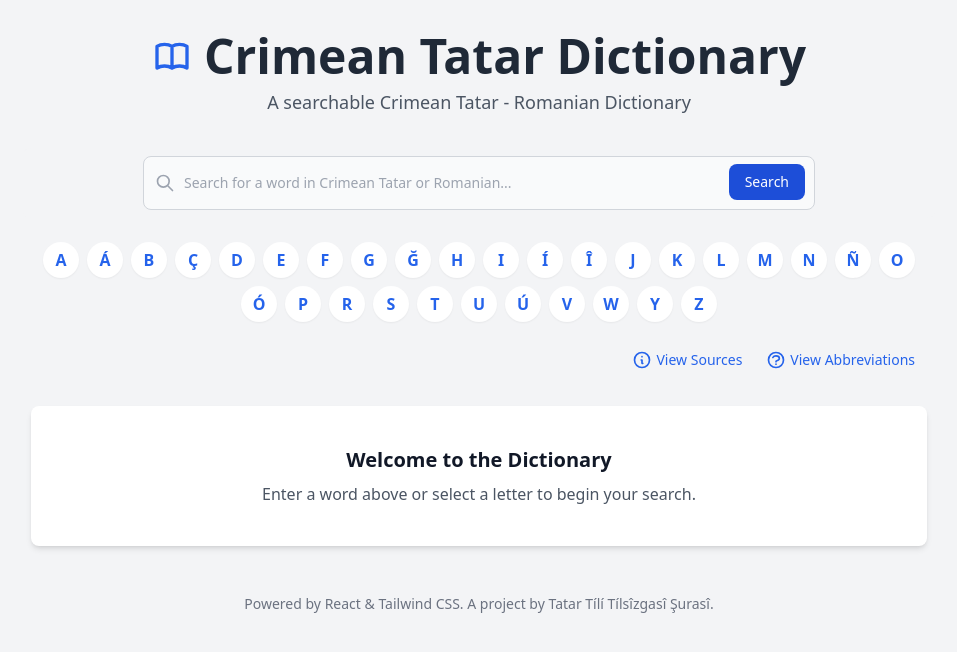
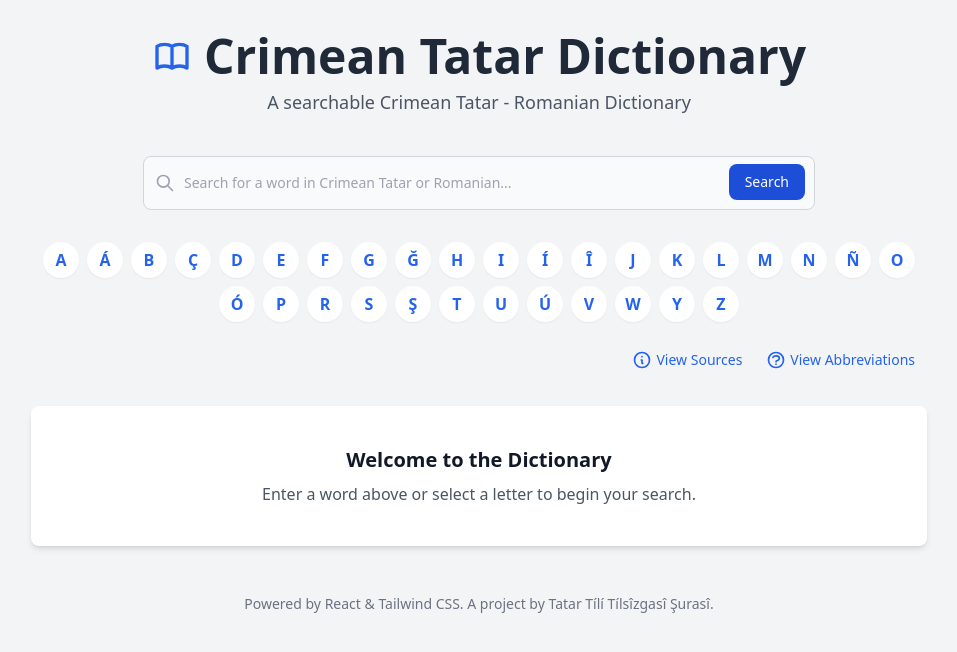
Before and after one commit to Tatar-Tili-Tilsizgasi-Surasi/crimean-tatar-dictionary, a React (Vite) app: page / in a window 1280 px wide. Shown: the top 652 px of the page, without its empty margins (161-1118 px from the left). Built offline with nearby package versions, Linux system fonts and the light colour scheme.

Commit message:
Add files via upload

```diff
--- a/App.tsx
+++ b/App.tsx
@@ -17,7 +17,7 @@ const App: React.FC = () => {
   const [isAbbreviationsModalOpen, setIsAbbreviationsModalOpen] = useState(false);
   const [isSourcesModalOpen, setIsSourcesModalOpen] = useState(false);
 
-  const alphabet = ['a', 'á', 'b', 'ç', 'd', 'e', 'f', 'g', 'ğ', 'h', 'i', 'í', 'î', 'j', 'k', 'l', 'm', 'n', 'ñ', 'o', 'ó', 'p', 'r', 's', 't', 'u', 'ú', 'v', 'w', 'y', 'z'];
+  const alphabet = ['a', 'á', 'b', 'ç', 'd', 'e', 'f', 'g', 'ğ', 'h', 'i', 'í', 'î', 'j', 'k', 'l', 'm', 'n', 'ñ', 'o', 'ó', 'p', 'r', 's', 'ş', 't', 'u', 'ú', 'v', 'w', 'y', 'z'];
 
   const handleSearch = useCallback(async (term: string) => {
     setIsLoading(true);
```
Also changed, not shown: types.ts (+8 -2 lines).
